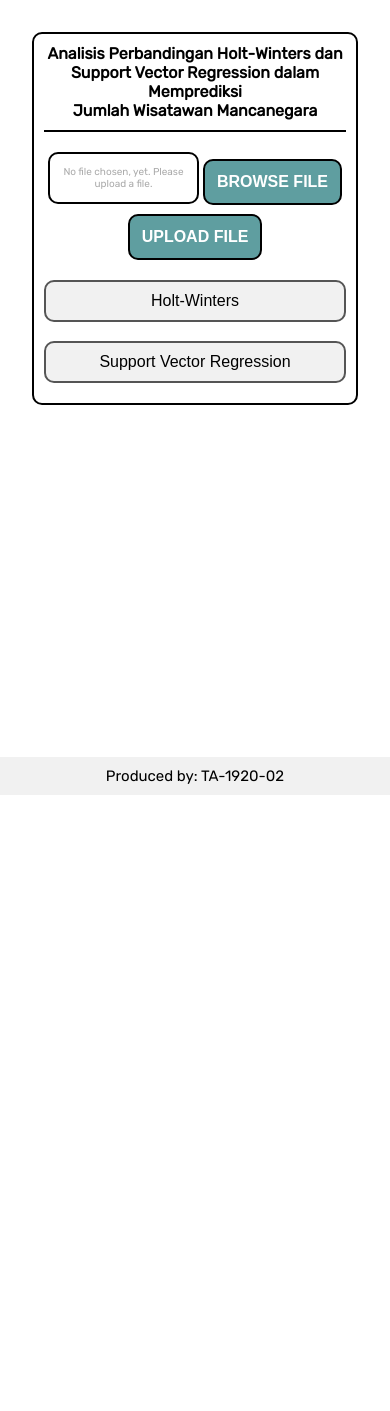
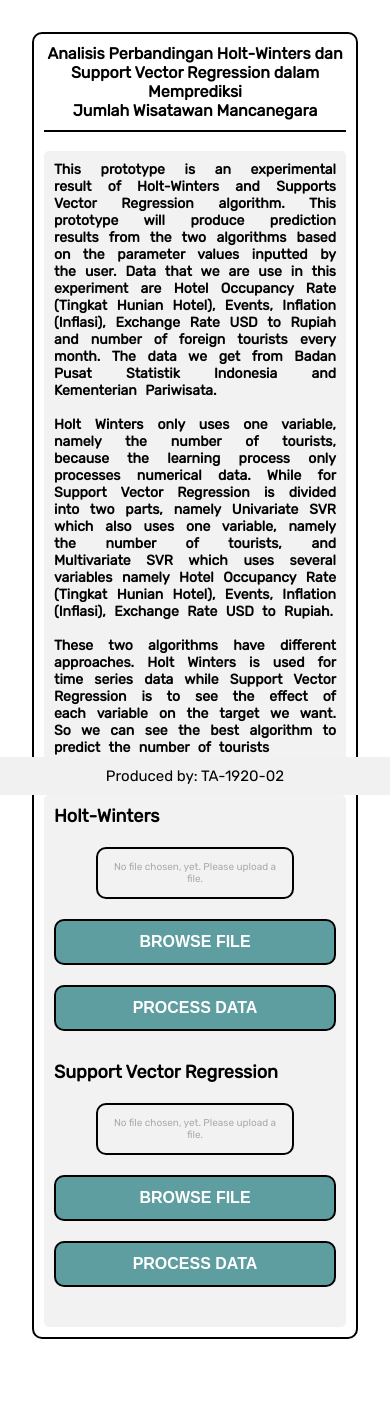
Before and after one commit to amzesmoro/FinalProjectTA-1920-02, a Flask app: page / in a window 390 px wide. Shown: the part 49-1460 px from the top of the page. Before the commit the page ends 844 px from the top, so only its background shows below. Run offline with Flask 2, Linux system fonts and the light colour scheme.

Commit message:
update some stuff

```diff
--- a/TA02/app.py
+++ b/TA02/app.py
@@ -6,7 +6,8 @@ import pandas as pd
 import csv
 
 
-UPLOAD_PATHS = "/home/amzesmoro/Documents/Semester 7/TA/implementasi/implement_to_flask/ta_02/static/upload_files"
+UPLOAD_PATHS = "/home/amzesmoro/Documents/Semester 7/TA/implementasi/implement_to_flask/FinalProjectTA-1920-02/TA02/static/upload_files"
+
 ALLOWED_EXTENSIONS ={ 'xlsx', 'xls', 'csv'}
 
 app = Flask(__name__)
@@ -34,6 +35,24 @@ def home():
             return redirect(request.url)
     return render_template("home.html")
 
+# @app.route("/", methods=["GET", "POST"])
+# def home():
+#     if request.method == "POST":
+#         f = request.form["file"]
+#         data = []
+#         with open(f) as file:
+#             csvfile = csv.reader(file)
+#             for row in csvfile:
+#                 data.append(row)
+#         data = pd.DataFrame(data)
+#         return render_template("home.html", shape=data.shape, data=data.to_html())
+#     return render_template("home.html")
+
+@app.route("/test")
+def test():
+    df = pd.read_csv("/home/amzesmoro/Documents/Semester 7/TA/implementasi/dataset_sample.csv")
+    return df.to_html()
+
 @app.route("/uploads/<filename>")
 def uploaded_file(filename):
     #return send_from_directory(app.config["UPLOAD_PATHS"], filename)
@@ -56,9 +75,9 @@ def holt_winters_sts():
 def predict_holt_winters():
     return render_template("predict-holt-winters.html")
 
-@app.route("/svr")
-def svr():
-    return render_template("svr.html")
+@app.route("/svr-preprocessing")
+def svr_preprocessing():
+    return render_template("svr_preprocessing.html")
 
 @app.route("/svr-uni", methods=["POST"])
 def svr_univariate():
@@ -66,8 +85,6 @@ def svr_univariate():
         req = request.form
         trainUni = req["train-uni"]
         testUni = req["test-uni"]
-        # trainMulti = req["train-multi"]
-        # testMulti = req["test-multi"]
         return render_template("svr-uni.html", trainUni = trainUni, testUni = testUni)
     return render_template("svr-uni.html")
 
--- a/TA02/static/style.css
+++ b/TA02/static/style.css
@@ -102,10 +102,17 @@ footer {
     padding-bottom: 10px;
 }
 
-.list-btn {
+/* .list-btn {
     padding-top: 50px;
     text-align: center;
     padding-bottom: 30px;
+} */
+
+.list-btn-prep-uni,
+.list-btn-prep-multi {
+    margin-top: 10px;
+    margin-bottom: 10px;
+    text-align: center;
 }
 
 .divider {
@@ -299,6 +350,9 @@ hr {
 }
 
 @media screen and (max-width: 600px) {
+    h2 {
+        font-size: 18px;
+    }
     .col-25, .col-50 .col-75 {
         width: 100%;
         margin-top: 0;
@@ -428,57 +493,78 @@ hr {
         width: 1px;
     }
 
-    .fixed_table tr {
+    .fixed-table tr {
         border-bottom: 3px solid #ddd;
         display: block;
         margin-bottom: .625em;
     }
 
-    .fixed_table td {
+    .fixed-table td {
         border-bottom: 1px solid #ddd;
         display: block;
         font-size: .8em;
         text-align: right;
     }
 
-    .fixed_table td::before {
+    .fixed-table td::before {
         content: attr(data-label);
         float: left;
         font-weight: bold;
     }
 
-    .fixed_table td:last-child {
+    .fixed-table td:last-child {
         border-bottom: 0;
     }
 
-    .form-upload {
-        margin-top: -20px;
-    }
-
-    #upload-text {
+    #upload-textname-hw,
+    #upload-textname-svr {
         font-size: 10px;
         margin-bottom: 10px;
     }
 
+    #btn-upload-hw,
+    #btn-upload-svr,
+    #btn-upload-data {
+        padding: 10px;
+        margin-top: 10px;
+        margin-bottom: 10px;
+        width: 100%;
+    }
+
+    #upload-textname-hw,
+    #upload-textname-svr {
+        padding: 10px;
+        width: 100%;
+        display: inline-block;
+    }
+
+    #preview-prep-svr-uni,
+    #preview-prep-svr-multi {
+        margin: 10px 5px;
+        padding: 50px;
+
+    }
 }
 
 .form-upload {
-    padding-top: 40px;
-    padding-bottom: 10px;
+    margin-top: 20px;
+    margin-bottom: 20px;
     text-align: center;
 }
 
-#upload-text {
+#upload-textname-hw,
+#upload-textname-svr {
     color: #aaa;
     border: 2px solid black;
     border-radius: 10px;
     padding: 12px;
-    width: 50%;
+    width: 70%;
     display: inline-block;
 }
 
-#btn-upload,
-#btn-preview-data {
+#btn-upload-hw,
+#btn-upload-svr,
+#btn-upload-data {
     padding: 12px;
     background-color:cadetblue;
     border-radius: 10px;
--- a/TA02/static/style.js
+++ b/TA02/static/style.js
@@ -5,34 +5,37 @@ navBarToggle.addEventListener("click", function() {
     mainNav.classList.toggle("active");
 });
 
+let uploadFileHw = document.getElementById("upload-file-hw");
+let uploadFileSvr = document.getElementById("upload-file-svr");
+let uploadBtnHw = document.getElementById("btn-upload-hw");
+let uploadBtnSvr = document.getElementById("btn-upload-svr");
+let uploadTextNameHw = document.getElementById("upload-textname-hw");
+let uploadTextNameSvr = document.getElementById("upload-textname-svr");
 
-let uploadFile = document.getElementById("upload-file");
-let uploadBtn = document.getElementById("btn-upload");
-let uploadText = document.getElementById("upload-text");
-
-uploadBtn.addEventListener("click", function() {
-    uploadFile.click();
+uploadBtnHw.addEventListener("click", function() {
+    uploadFileHw.click();
 });
 
-uploadFile.addEventListener("change", function() {
-  if (uploadFile.value) {
-    uploadText.innerHTML = uploadFile.value.match(
+uploadBtnSvr.addEventListener("click", function() {
+  uploadFileSvr.click();
+});
+
+uploadFileHw.addEventListener("change", function() {
+  if (uploadFileHw.value) {
+    uploadTextNameHw.innerHTML = uploadFileHw.value.match(
       /[\/\\]([\w\d\s\.\-\(\)]+)$/
     )[1];
   } else {
-    uploadText.innerHTML = "No file chosen, yet. Please upload a file.";
+    uploadTextNameHw.innerHTML = "No file chosen, yet. Please upload a file.";
   }
 });
 
-
-let previewData = document.getElementById("preview-data");
-let previewDataBtn = document.getElementById("btn-preview-data");
-
-previewDataBtn.addEventListener("click", function() {
-  var x = previewData
-  if (x.style.display === "block") {
-      x.style.display = "none";
+uploadFileSvr.addEventListener("change", function() {
+  if (uploadFileSvr.value) {
+    uploadTextNameSvr.innerHTML = uploadFileSvr.value.match(
+      /[\/\\]([\w\d\s\.\-\(\)]+)$/
+    )[1];
   } else {
-      x.style.display = "block";
+    uploadTextNameSvr.innerHTML = "No file chosen, yet. Please upload a file.";
   }
 });
--- a/TA02/templates/holt-winters-2.html
+++ b/TA02/templates/holt-winters-2.html
@@ -10,7 +10,7 @@ Holt-Winters
         The data that has been calculated using alpha = {{ alpha }},
         beta = {{ beta }} and gamma = {{ gamma }}
     </p>
-    <table class="fixed_table">
+    <table class="fixed-table">
         <caption>Smoothing</caption>
         <thead>
             <tr>
@@ -83,7 +83,7 @@ Holt-Winters
         </tbody>
     </table>
     <br>
-    <table class="fixed_table">
+    <table class="fixed-table">
         <caption>Trend</caption>
         <thead>
             <tr>
@@ -156,7 +156,7 @@ Holt-Winters
         </tbody>
     </table>
     <br>
-    <table class="fixed_table">
+    <table class="fixed-table">
         <caption>Seasonal</caption>
         <thead>
             <tr>
--- a/TA02/templates/home.html
+++ b/TA02/templates/home.html
@@ -7,25 +7,45 @@ Home
     Analisis Perbandingan Holt-Winters dan <br>Support Vector Regression dalam Memprediksi
     <br>Jumlah Wisatawan Mancanegara
 </p>
-<hr>
-<form class="form-upload" method="POST" enctype=multipart/form-data>
-    <input type="file" name="file" id="upload-file" accept=".xlsx, .xls, .csv" hidden="hidden">
-    <span id="upload-text">No file chosen, yet. Please upload a file.</span>
-    <button type="button" id="btn-upload">Browse File</button>
-    <button type="submit" id="btn-preview-data">Upload File</button>
-</form>
+<hr><br>
+<div class="form-group">
+    <p style="word-spacing: 5px;">
+        This prototype is an experimental result of Holt-Winters and Supports
+        Vector Regression algorithm. This prototype will produce prediction results
+        from the two algorithms based on the parameter values inputted by the user.
+        Data that we are use in this experiment are Hotel Occupancy Rate (Tingkat
+        Hunian Hotel),  Events, Inflation (Inflasi),  Exchange Rate USD to Rupiah
+        and number of foreign tourists every month. The data we get from Badan
+        Pusat Statistik Indonesia and Kementerian Pariwisata.
+        <br><br>
+        Holt Winters only uses one variable, namely the number of tourists, because
+        the learning process only processes numerical data. While for Support
+        Vector Regression is divided into two parts, namely Univariate SVR which
+        also uses one variable, namely the number of tourists, and Multivariate
+        SVR which uses several variables namely Hotel Occupancy Rate (Tingkat Hunian Hotel),
+        Events, Inflation (Inflasi),  Exchange Rate USD to Rupiah.
+        <br><br>
+        These two algorithms have different approaches. Holt Winters is used for time series
+        data while Support Vector Regression is to see the effect of each variable on the
+        target we want. So we can see the best algorithm to predict the number of tourists
+    </p>
+</div>
+<br>
+<div class="form-group">
+    <h2>Holt-Winters</h2>
+    <form class="form-upload" action="{{ url_for('holt_winters') }}">
+        <input type="file" name="file" id="upload-file-hw" accept=".xlsx, .xls, .csv" hidden="hidden">
+        <span id="upload-textname-hw">No file chosen, yet. Please upload a file.</span>
+        <button type="button" id="btn-upload-hw">Browse File</button>
+        <button type="submit" id="btn-upload-data">Process Data</button>
+    </form>
+    <h2>Support Vector Regression</h2>
+    <form class="form-upload" action="{{ url_for('svr_preprocessing') }}">
+        <input type="file" name="file" id="upload-file-svr" accept=".xlsx, .xls, .csv" hidden="hidden">
+        <span id="upload-textname-svr">No file chosen, yet. Please upload a file.</span>
+        <button type="button" id="btn-upload-svr">Browse File</button>
+        <button type="submit" id="btn-upload-data">Process Data</button>
+    </form>
+</div>
 
-<div class="list-btn">
-    <a href="{{ url_for('holt_winters') }}"><button type="button" class="btn-holt">Holt-Winters</button></a>
-    <div class="divider"></div>
-    <a href="{{ url_for('svr') }}"><button type="button" class="btn-svr">Support Vector Regression</button></a>
-</div>
-<!-- <div id="preview-data">
-    <p>Preview Data</p>
-    <div class="list-btn">
-        <a href="{{ url_for('holt_winters') }}"><button type="button" class="btn-holt">Holt-Winters</button></a>
-        <div class="divider"></div>
-        <a href="{{ url_for('svr') }}"><button type="button" class="btn-svr">Support Vector Regression</button></a>
-    </div>
-</div>     -->
 {% endblock %}
--- a/TA02/templates/predict-holt-winters.html
+++ b/TA02/templates/predict-holt-winters.html
@@ -17,7 +17,7 @@ Holt-Winters
 <br>
 <p>Prediction Using Additive and Multiplicative Holt-Winters</p>
 <div class="form-group">
-    <table class="fixed_table">
+    <table class="fixed-table">
         <thead>
             <tr>
                 <th scope="col">Name of Month</th>
--- a/TA02/templates/predict-svr-multi.html
+++ b/TA02/templates/predict-svr-multi.html
@@ -17,7 +17,7 @@ Predict Multivariate SVR
         lambda = {{ lambdaMulti }}, sigma = {{ sigmaMulti }}, Number of Iteration = {{ iterationMulti }}
     </p>
     <br>
-    <table class="fixed_table">
+    <table class="fixed-table">
         <thead>
             <tr>
                 <th scope="col">Name of Month</th>
--- a/TA02/templates/predict-svr-uni.html
+++ b/TA02/templates/predict-svr-uni.html
@@ -17,7 +17,7 @@ Predict Univariate SVR
         lambda = {{ lambdaUni }}, sigma = {{ sigmaUni }}, Number of Iteration = {{ iterationUni }}
     </p>
      <br>
-     <table class="fixed_table">
+     <table class="fixed-table">
          <thead>
              <tr>
                  <th scope="col">Name of Month</th>
--- a/TA02/templates/svr-multi.html
+++ b/TA02/templates/svr-multi.html
@@ -12,7 +12,7 @@ Multivariate SVR
         features. X1 is Hotel Occupancy Rate (Tingkat Hunian Hotel), X2 is Events, X3 is Inflation
         (Inflasi), X4 is Exchange Rate USD to Rupiah (USD ke Rupiah) and y is target.
     </p>
-    <table class="fixed_table">
+    <table class="fixed-table">
         <thead>
             <tr>
                 <th scope="col">Name of Month</th>
--- a/TA02/templates/svr-uni.html
+++ b/TA02/templates/svr-uni.html
@@ -11,7 +11,7 @@ Univariate SVR
         testing is {{ trainUni }}:{{ testUni }}.
         As we know, univariate using 4 months past as features.
     </p>
-    <table class="fixed_table">
+    <table class="fixed-table">
         <thead>
             <tr>
                 <th scope="col">Name of Month</th>
```
Also changed, not shown: other parts of TA02/static/style.css (+79 -21 lines), TA02/static/upload_files/dataset_sample.csv (added, +13 -0 lines), TA02/templates/about.html (+11 -21 lines), TA02/templates/svr-preprocessing.html (added, +93 -0 lines), TA02/templates/svr.html (deleted, +0 -61 lines).
